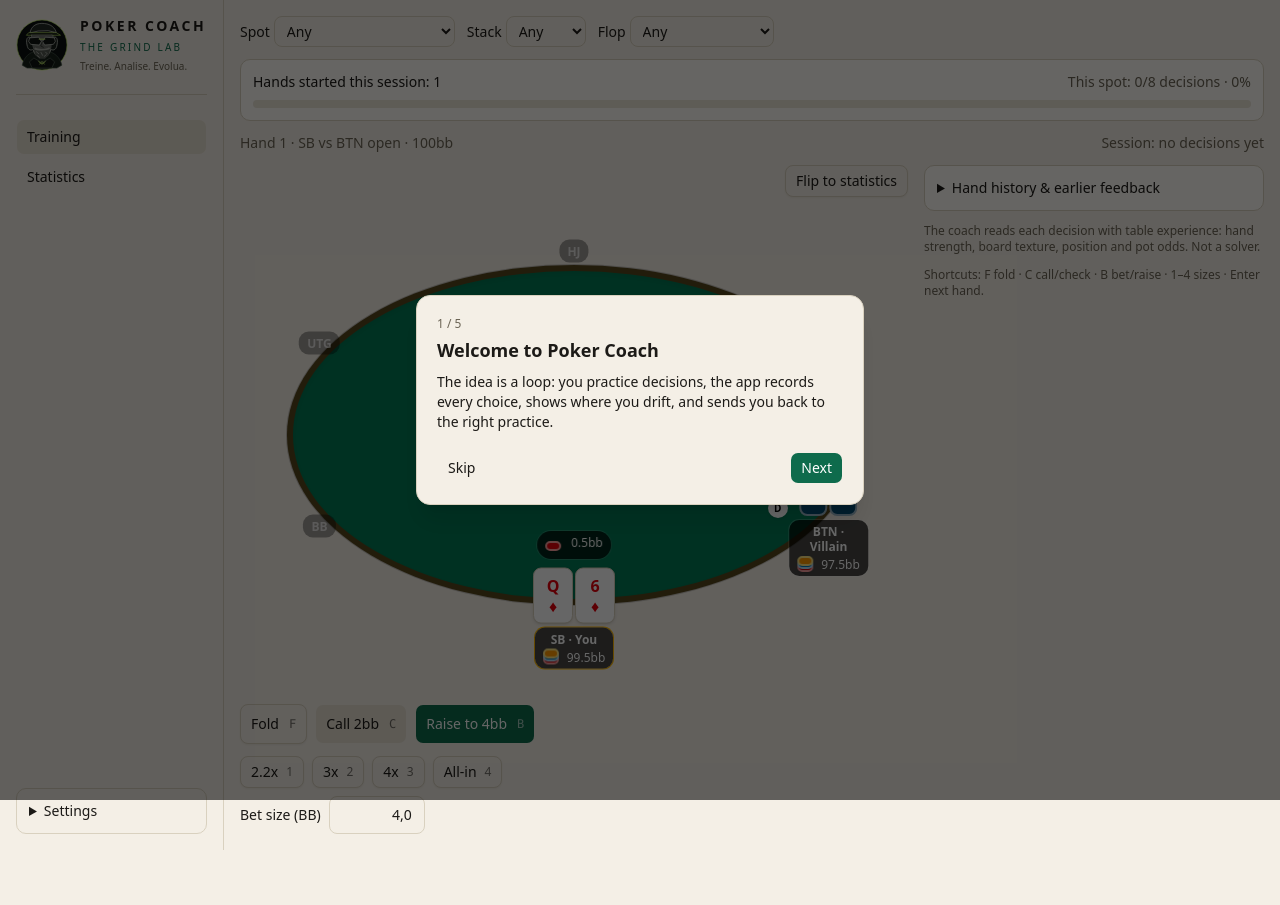
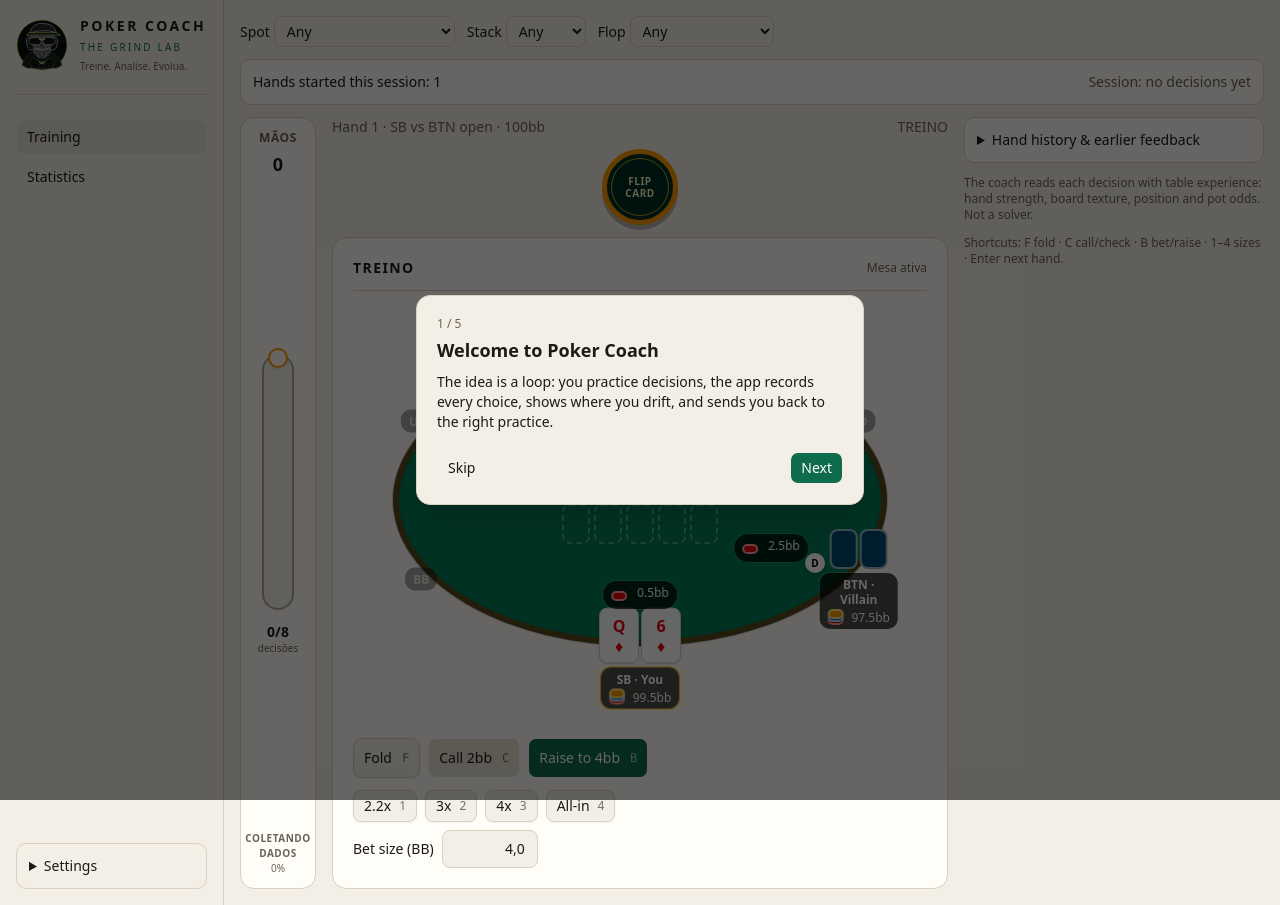
Before and after one commit to warlissoncg/poker-coach, a Next.js app in the folder web/: page / in a window 1280 px wide. Before the commit the page ends 850 px from the top, so only its background shows below. Built offline with nearby package versions, Linux system fonts and the light colour scheme.

Commit message:
Refine training layout with poker chip flip control and vertical progress thermometer

```diff
--- a/web/src/components/TrainView.tsx
+++ b/web/src/components/TrainView.tsx
@@ -84,44 +84,76 @@
         <label className="flex items-center gap-1">{t("ctl.texture")}
           <select className={sel} value={opts.texture} onChange={(e) => change({ texture: e.target.value as DrillOptions["texture"] })}>{TEXES.map((x) => <option key={x} value={x}>{t(`tex.${x}`)}</option>)}</select></label>
       </div>
-      <div className="space-y-2 rounded-lg border bg-card p-3">
-        <div className="flex flex-wrap items-center justify-between gap-2 text-sm">
+      <div className="flex items-center justify-between gap-3 rounded-lg border bg-card p-3 text-sm">
         <span>{t("progress.hands", { n: hands + 1 })}</span>
-          <span className="text-muted-foreground">{t("progress.spot", { n: currentSpotCount, goal: 8, p: statsProgress })}</span>
+        <span className="text-muted-foreground">{score.n ? t("session.some", { p: Math.round((score.sum / score.n) * 100), n: score.n }) : t("session.none")}</span>
       </div>
-        <div className="h-2 overflow-hidden rounded-full bg-muted" role="progressbar" aria-valuenow={statsProgress} aria-valuemin={0} aria-valuemax={100} aria-label={t("progress.spot.label")}>
-          <div className="h-full rounded-full bg-primary transition-all" style={{ width: `${statsProgress}%` }} />
-        </div>
-        {focus && opts.scenario === "any" && <label className="flex items-start gap-2 text-sm">
+      {focus && opts.scenario === "any" && <div className="rounded-lg border bg-card p-3">
+        <label className="flex items-start gap-2 text-sm">
           <input type="checkbox" checked={focusEnabled} onChange={(e) => { setFocusEnabled(e.target.checked); setDrill(newDrill(Math.random, opts, e.target.checked ? focus?.scenario : undefined)); }} />
           <span><span className="font-medium">{t("focus.toggle")}</span><span className="block text-xs text-muted-foreground">{t("focus.recommend", { spot: spot(focus.spot), p: Math.round(focus.aligned * 100), n: focus.n })}</span></span>
-        </label>}
+        </label>
+      </div>}
+      <div className="grid items-stretch gap-4 lg:grid-cols-[76px_minmax(0,1fr)_300px]">
+        <aside className="flex flex-row items-center justify-center gap-3 rounded-xl border bg-card p-3 lg:min-h-[360px] lg:flex-col lg:justify-between" aria-label={t("progress.spot.label")}>
+          <div className="text-center lg:order-1">
+            <div className="text-xs font-semibold uppercase tracking-wider text-muted-foreground">Mãos</div>
+            <div className="mt-1 text-lg font-bold tabular-nums">{hands}</div>
           </div>
-      <div className="flex items-center justify-between text-sm text-muted-foreground">
+          <div className="flex min-w-0 flex-1 items-center justify-center gap-3 lg:order-2 lg:flex-none lg:flex-col">
+            <div className="relative flex h-40 w-8 items-end justify-center rounded-full border-2 border-muted-foreground/50 bg-muted/60 p-1 lg:h-64">
+              <div className="absolute -top-2 left-1/2 z-10 h-5 w-5 -translate-x-1/2 rounded-full border-2 border-amber-500 bg-card shadow-sm" title={currentSpotCount >= 8 ? "Amostra mínima atingida" : "Amostra mínima: 8 decisões"} />
+              <div className="relative flex h-full w-full items-end overflow-hidden rounded-full">
+                <div className={`w-full rounded-full transition-[height] duration-700 ease-out ${currentSpotCount >= 8 ? "bg-emerald-500" : "bg-amber-500"}`} style={{ height: `${statsProgress}%` }} />
+              </div>
+            </div>
+            <div className="text-center">
+              <div className="text-sm font-bold tabular-nums">{Math.min(currentSpotCount, 8)}/8</div>
+              <div className="text-[10px] leading-tight text-muted-foreground">decisões</div>
+            </div>
+          </div>
+          <div className="text-center lg:order-3">
+            <div className={`text-[10px] font-semibold uppercase tracking-wider ${currentSpotCount >= 8 ? "text-emerald-600" : "text-muted-foreground"}`}>{currentSpotCount >= 8 ? "Amostra mínima" : "Coletando dados"}</div>
+            <div className="text-[10px] text-muted-foreground">{statsProgress}%</div>
+          </div>
+        </aside>
+        <div className="min-w-0 space-y-3">
+          <div className="flex items-center justify-between gap-3 text-sm text-muted-foreground">
             <span>{t("hand", { n: hands + 1, sc: t(`sc.${drill.scenario}`), st: drill.stackBB })}</span>
-        <span>{score.n ? t("session.some", { p: Math.round((score.sum / score.n) * 100), n: score.n }) : t("session.none")}</span>
+            <span className="hidden sm:inline">{showSpotStats ? "ESTATÍSTICA" : "TREINO"}</span>
           </div>
-      <div className="grid gap-4 lg:grid-cols-[minmax(0,1fr)_340px]">
-        <div className="space-y-4">
-          <div className="space-y-2">
-            <div className="flex justify-end"><Button size="sm" variant="outline" onClick={() => setShowSpotStats((v) => !v)}>{showSpotStats ? t("stats.back") : t("stats.flip")}</Button></div>
+          <div className="flex justify-center">
+            <button type="button" onClick={() => setShowSpotStats((v) => !v)} aria-label={showSpotStats ? "Flip Card: voltar para Treino" : "Flip Card: abrir Estatística"} aria-pressed={showSpotStats} className="group relative flex h-[76px] w-[76px] shrink-0 items-center justify-center rounded-full border-[5px] border-amber-500 bg-emerald-950 text-center text-[10px] font-black uppercase leading-tight tracking-wider text-amber-100 shadow-[0_5px_0_rgba(0,0,0,0.25)] transition-transform duration-200 hover:-translate-y-0.5 hover:shadow-lg focus-visible:outline-none focus-visible:ring-2 focus-visible:ring-amber-400 focus-visible:ring-offset-2 active:translate-y-0 active:shadow-sm" title="Flip Card">
+            <span className="pointer-events-none absolute inset-[4px] rounded-full border border-amber-300/70" />
+            <span className="relative max-w-[54px]">FLIP<br />CARD</span>
+          </button>
+          </div>
+          <div className="space-y-2 rounded-xl border bg-card p-3 sm:p-5">
+            <div className="mb-3 flex items-center justify-between gap-2 border-b pb-3">
+              <h2 className="text-sm font-bold uppercase tracking-widest">{showSpotStats ? "Estatística" : "Treino"}</h2>
+              <span className="text-xs text-muted-foreground">{showSpotStats ? "Visão de desempenho" : "Mesa ativa"}</span>
+            </div>
             {showSpotStats ? (
-              <div className="min-h-64 rounded-xl border bg-card p-5">
+              <div className="min-h-64 p-1">
                 <div className="text-xs uppercase tracking-widest text-muted-foreground">{t("stats.byspot")}</div>
-                <h2 className="mt-2 text-lg font-semibold">{spot(currentSpot)}</h2>
+                <h3 className="mt-2 text-lg font-semibold">{spot(currentSpot)}</h3>
                 <div className="my-4 text-4xl font-bold tabular-nums">{currentSpotSummary.total ? `${Math.round(currentSpotSummary.aligned * 100)}%` : "—"}</div>
                 <p className="text-sm text-muted-foreground">{t("stats.sample", { n: currentSpotSummary.total, p: currentSpotSummary.total ? Math.round(currentSpotSummary.aligned * 100) : 0 })}</p>
                 <div className="mt-3 h-2 overflow-hidden rounded-full bg-muted"><div className="h-full rounded-full bg-primary" style={{ width: `${Math.min(100, currentSpotSummary.total / 8 * 100)}%` }} /></div>
                 <p className="mt-3 text-xs text-muted-foreground">{t("stats.threshold", { n: currentSpotSummary.total, goal: 8 })}</p>
               </div>
-            ) : <Table hand={drill.hand} reveal={drill.hand.street === "showdown"} />}
-          </div>
+            ) : (
+              <>
+                <Table hand={drill.hand} reveal={drill.hand.street === "showdown"} />
                 {over ? (
-            <div className="flex flex-wrap items-center justify-between gap-3 rounded-lg border bg-card p-3">
+                  <div className="mt-4 flex flex-wrap items-center justify-between gap-3 rounded-lg border bg-card p-3">
                     <b>{res(resultBB(drill))}</b>
                     <Button size="lg" onClick={next}>{t("next")} <kbd className="ml-1 text-xs opacity-60">Enter</kbd></Button>
                   </div>
-          ) : <ActionBar hand={drill.hand} onAct={act} />}
+                ) : <div className="mt-4"><ActionBar hand={drill.hand} onAct={act} /></div>}
+              </>
+            )}
+          </div>
         </div>
         <div className="space-y-3">
           {last && <FeedbackCard f={last} />}
```
Lines whose indentation alone changed are shown as unchanged.
